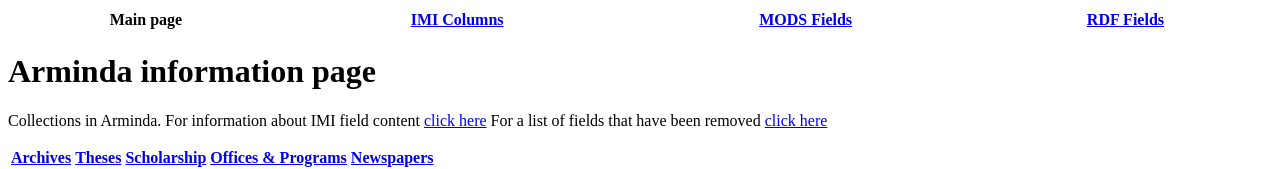
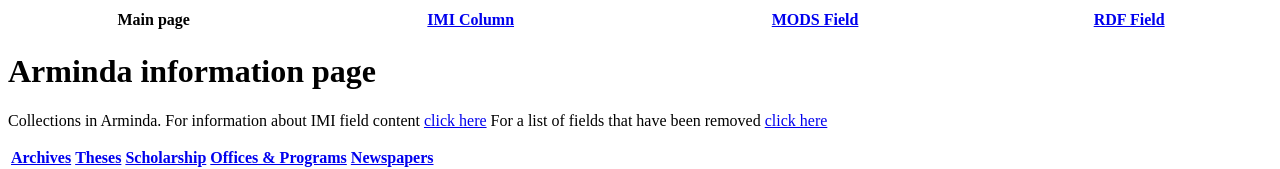
Before and after one commit to paigemorfitt/MODStoRDF.github.io, a plain HTML site: page index.html in a window 1280 px wide. Shown: the top 169 px of the page. Drawn offline with Linux system fonts and the light colour scheme.

Commit message:
Update index.html

```diff
--- a/index.html
+++ b/index.html
@@ -8,9 +8,9 @@
 <table style="width:100%">
   <tr>
     <th>Main page</th>
-	<th><a href="IMI.html">IMI Columns</a></th>
-    <th><a href="MODS.html">MODS Fields</a></th>
-    <th><a href="RDF.html">RDF Fields</a></th>
+	<th><a href="IMI.html">IMI Column</a></th>
+    <th><a href="MODS.html">MODS Field</a></th>
+    <th><a href="RDF.html">RDF Field</a></th>
   </tr>
 <table>
 
```
